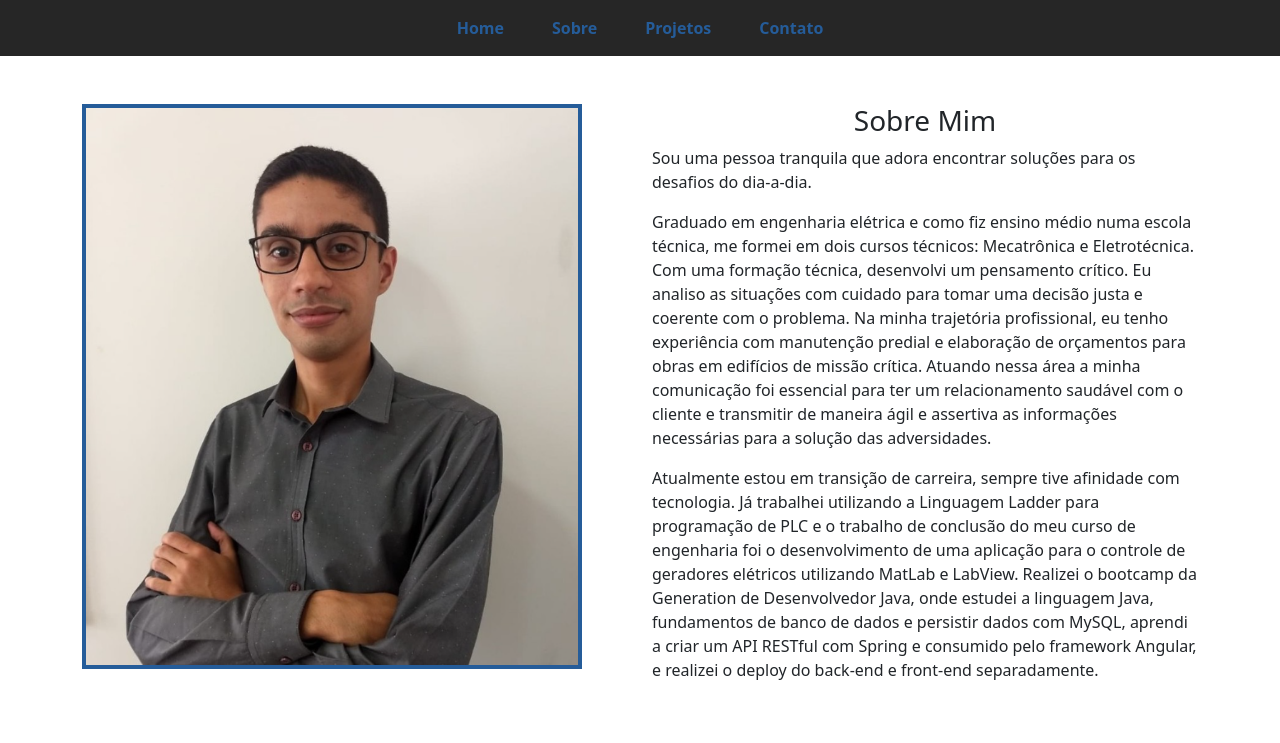
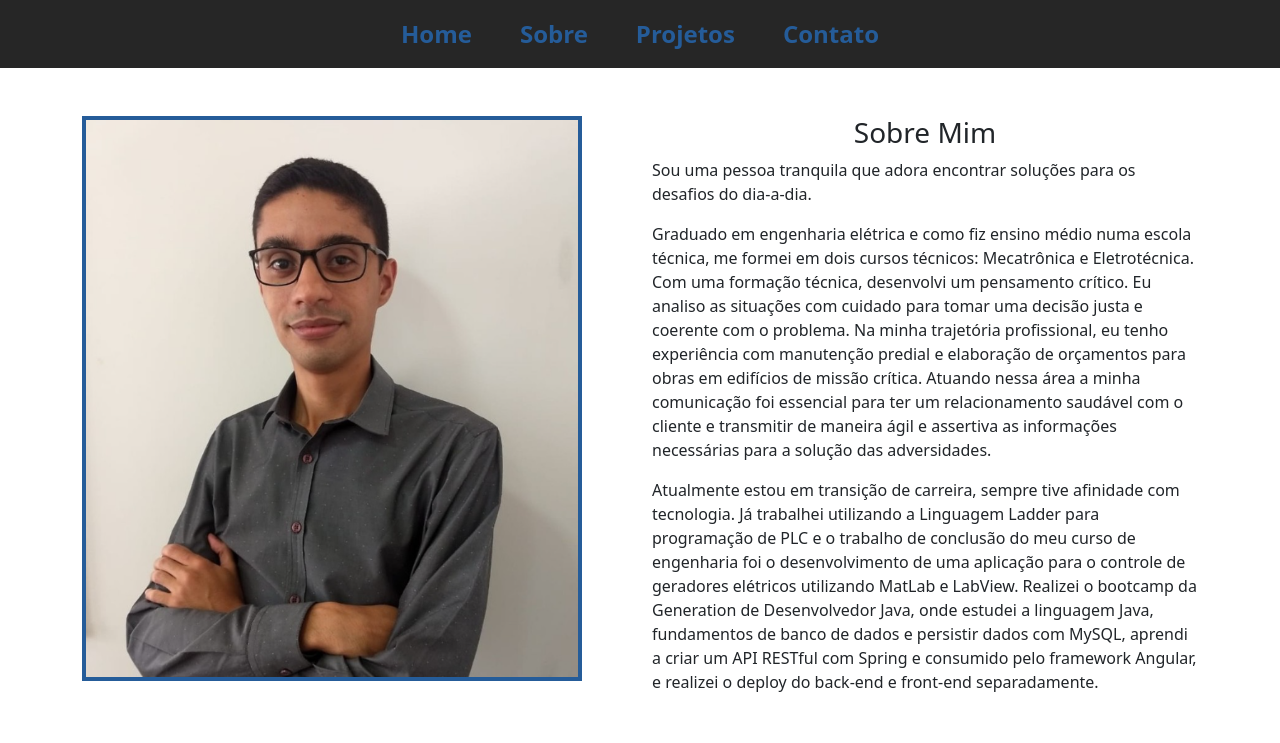
Before and after one commit to GuiMonLopes/siteP, a plain HTML site: page index.html in a window 1280 px wide. Shown: the top 743 px of the page. Drawn offline with nearby package versions, Linux system fonts and the light colour scheme.

Commit message:
refactor: Realizando ajustes

```diff
--- a/index.html
+++ b/index.html
@@ -8,6 +8,7 @@
     <link href="https://cdn.jsdelivr.net/npm/bootstrap@5.0.2/dist/css/bootstrap.min.css" rel="stylesheet"
         integrity="sha384-EVSTQN3/azprG1Anm3QDgpJLIm9Nao0Yz1ztcQTwFspd3yD65VohhpuuCOmLASjC" crossorigin="anonymous">
     <link rel="stylesheet" href="assets/css/style.css">
+    <script src="https://kit.fontawesome.com/d4eacc9adf.js" crossorigin="anonymous"></script>
 
     <title>Meu Perfil</title>
 </head>
@@ -23,17 +24,17 @@
         <div class="collapse navbar-collapse" id="navbarSupportedContent">
             <ul class="navbar-nav m-auto d-flex align-items-center" id="menu">
                 <li class="nav-item px-3">
-                    <a class="nav-link m-0 fw-bold fs-16 " href="#">Home</a>
+                    <a class="nav-link m-0 fw-bold fs-4" href="#">Home</a>
                 </li>
 
                 <li class="nav-item px-3">
-                    <a class="nav-link m-0 fw-bold fs-16 " href="#sobre">Sobre</a>
+                    <a class="nav-link m-0 fw-bold fs-4" href="#sobre">Sobre</a>
                 </li>
                 <li class="nav-item px-3">
-                    <a class="nav-link m-0 fw-bold fs-16 " href="#projetos">Projetos</a>
+                    <a class="nav-link m-0 fw-bold fs-4" href="#projetos">Projetos</a>
                 </li>
                 <li class="nav-item px-3">
-                    <a class="nav-link m-0 fw-bold fs-16 " href="#contato">Contato</a>
+                    <a class="nav-link m-0 fw-bold fs-4" href="#contato">Contato</a>
                 </li>
             </ul>
         </div>
```
